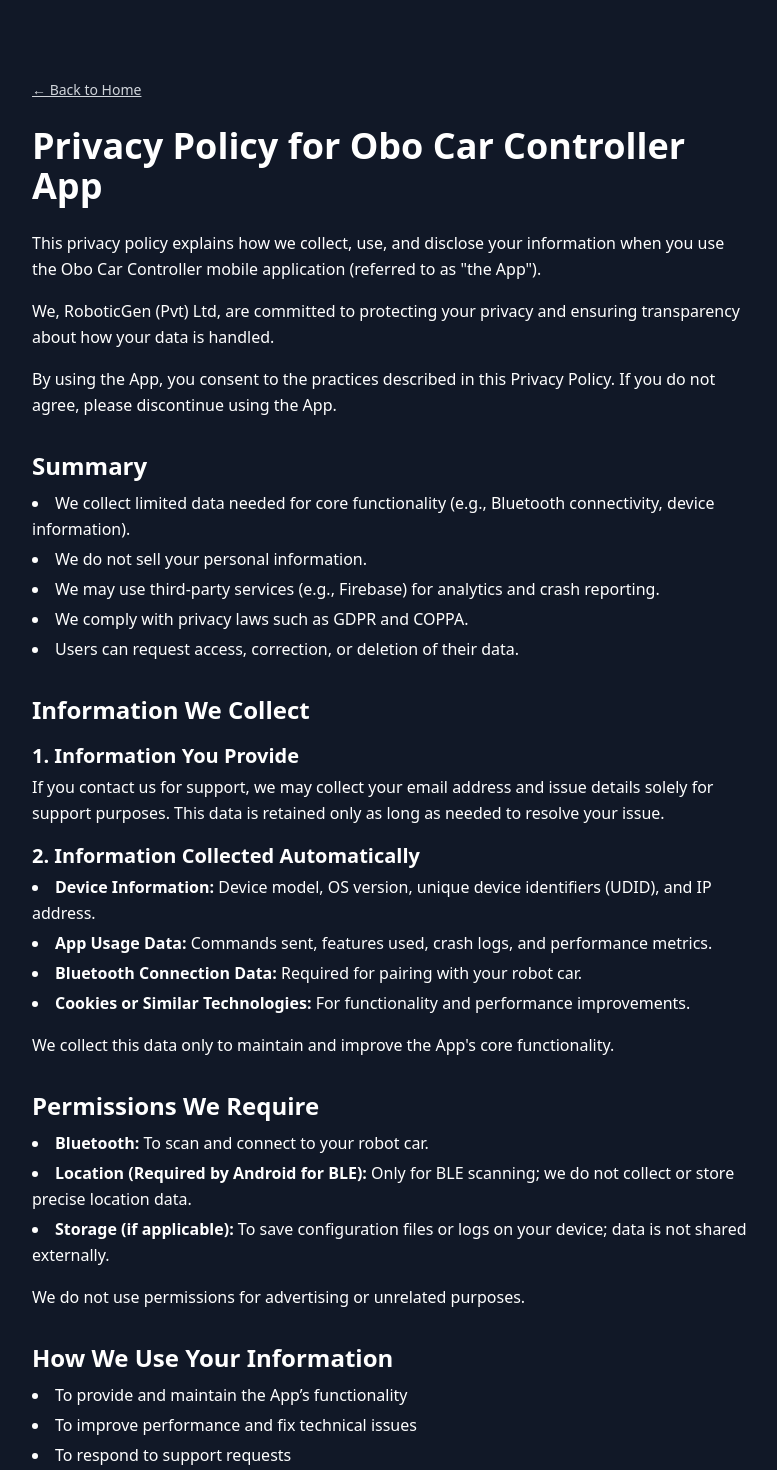
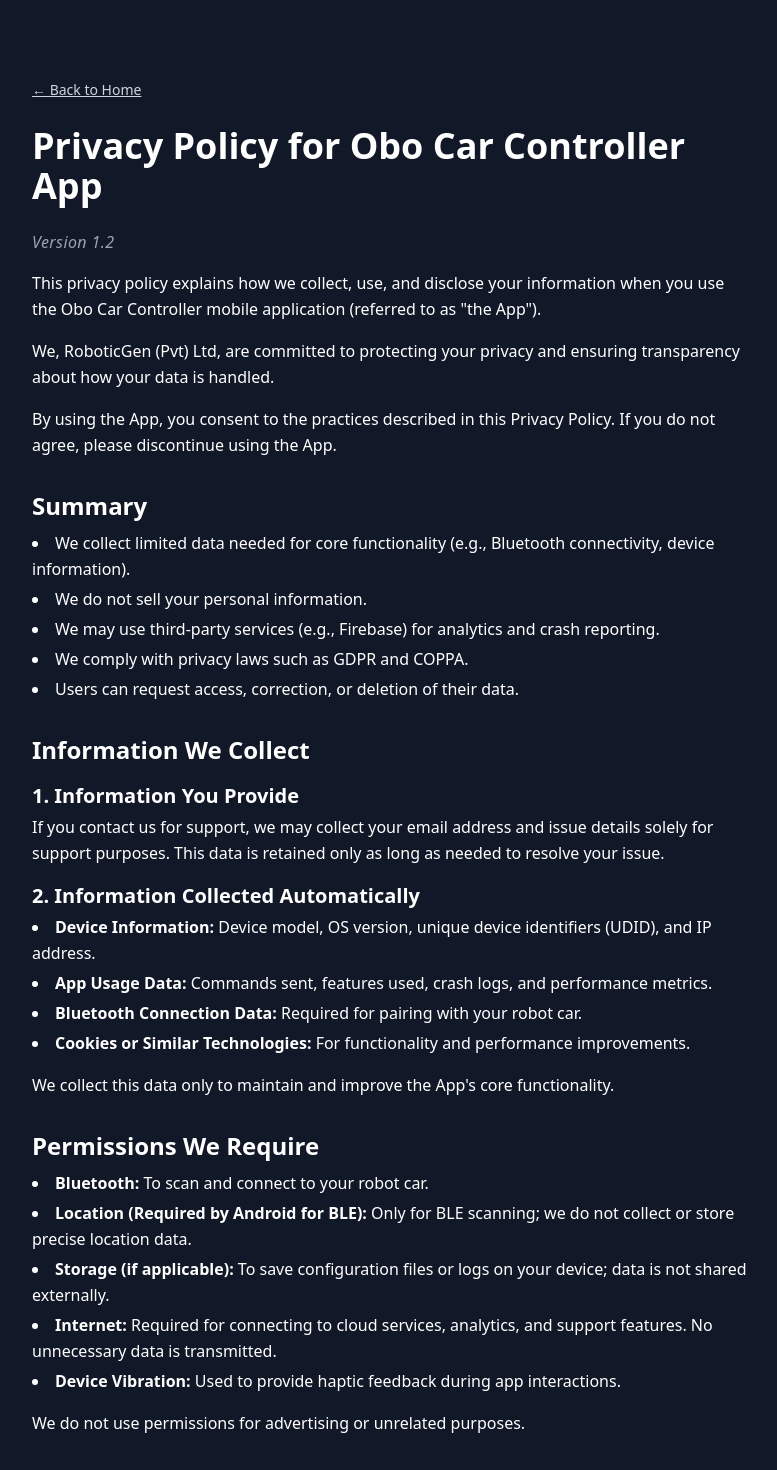
Before and after one commit to DevRoboticGen/roboticgenlabs-website, a React (Vite) app: page /privacy-policy in a window 1280 px wide. Shown: the top 1470 px of the page, without its empty margins (248-1025 px from the left). Built offline with nearby package versions, Linux system fonts and the light colour scheme.

Commit message:
This commit added the version number and

```diff
--- a/src/pages/PrivacyPolicy.tsx
+++ b/src/pages/PrivacyPolicy.tsx
@@ -24,6 +24,10 @@
         <h1 className="text-4xl font-bold mb-6">
           Privacy Policy for Obo Car Controller App
         </h1>
+
+        <p className="mb-4 text-gray-400 text-base italic tracking-wide">
+          Version 1.2
+        </p>
 
         <p className="mb-4">
           This privacy policy explains how we collect, use, and disclose your
@@ -110,6 +114,15 @@
           <li>
             <strong>Storage (if applicable):</strong> To save configuration
             files or logs on your device; data is not shared externally.
+          </li>
+          <li>
+            <strong>Internet:</strong> Required for connecting to cloud
+            services, analytics, and support features. No unnecessary data is
+            transmitted.
+          </li>
+          <li>
+            <strong>Device Vibration:</strong> Used to provide haptic feedback
+            during app interactions.
           </li>
         </ul>
         <p className="mb-4">
```
